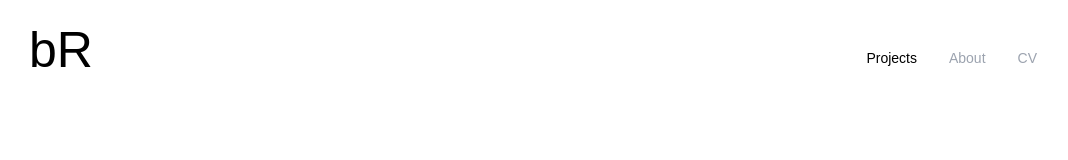
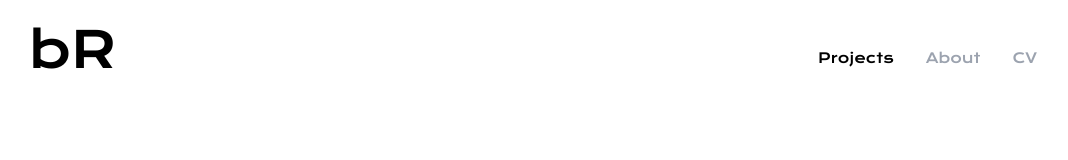
Before and after one commit to bendrice/bendrice.github.io, a website: page projects/index.html in a window 1280 px wide. Shown: the whole page, without its empty margins (99-1167 px from the left). Drawn offline with nearby package versions, Linux system fonts and the light colour scheme; files that its build step writes are made by us from their sources.

Commit message:
didntwork

```diff
--- a/projects/index.html
+++ b/projects/index.html
@@ -6,7 +6,9 @@
     <title>Projects</title>
     <link rel="stylesheet" href="public/style.css">
     <link href="https://cdnjs.cloudflare.com/ajax/libs/font-awesome/6.4.0/css/all.min.css" rel="stylesheet">
+    <link href="https://fonts.googleapis.com/css2?family=Krona+One&display=swap" rel="stylesheet">
     <link rel="shortcut icon" type="image/x-icon" href="favicon.ico?">
+    <link href="https://unpkg.com/tailwindcss@^1.0/dist/tailwind.min.css" rel="stylesheet">
 </head>
 <body>
     <!-- navbar -->
```
Also changed, not shown: public/index.html (+1 -0 lines).
